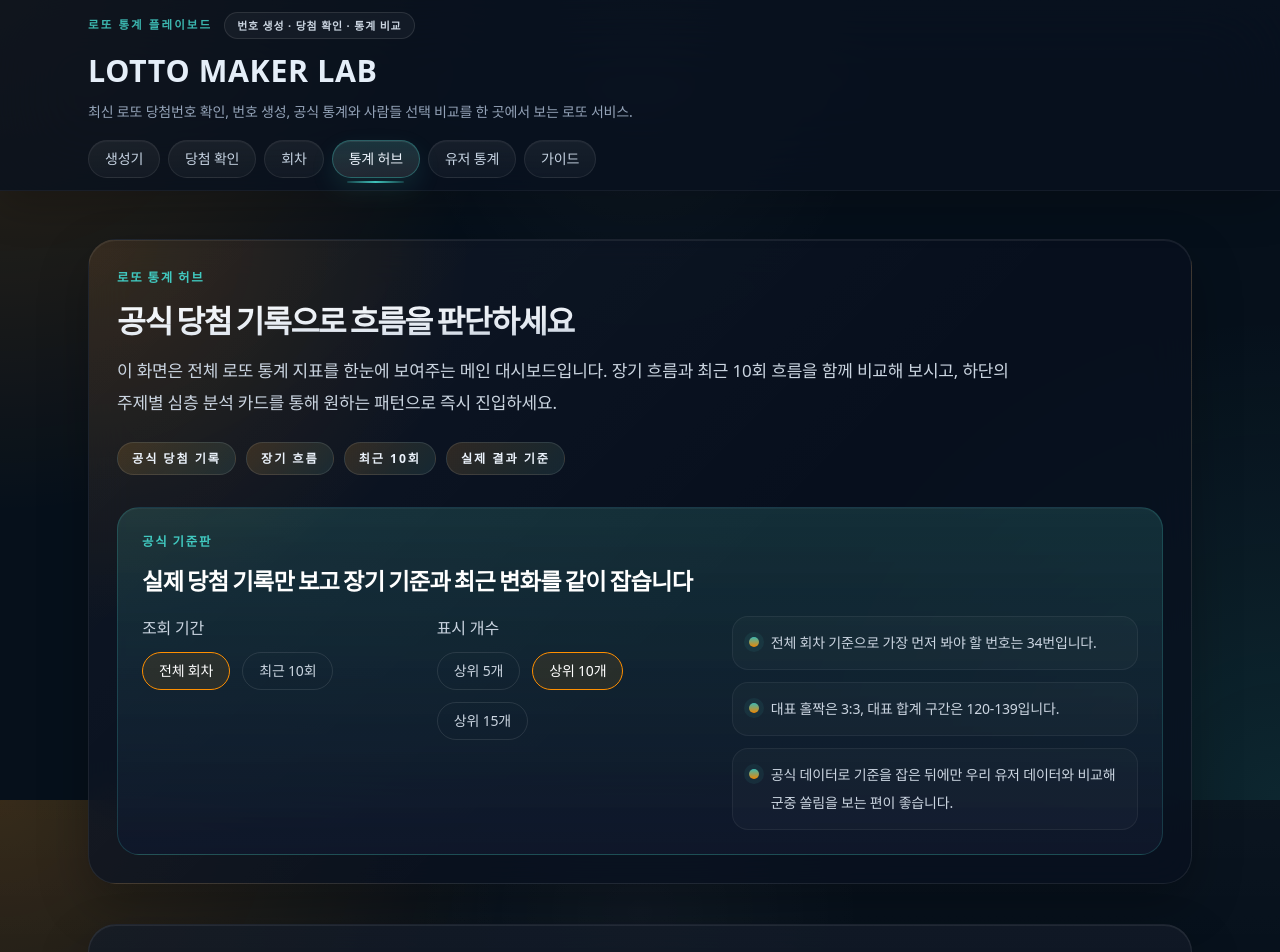
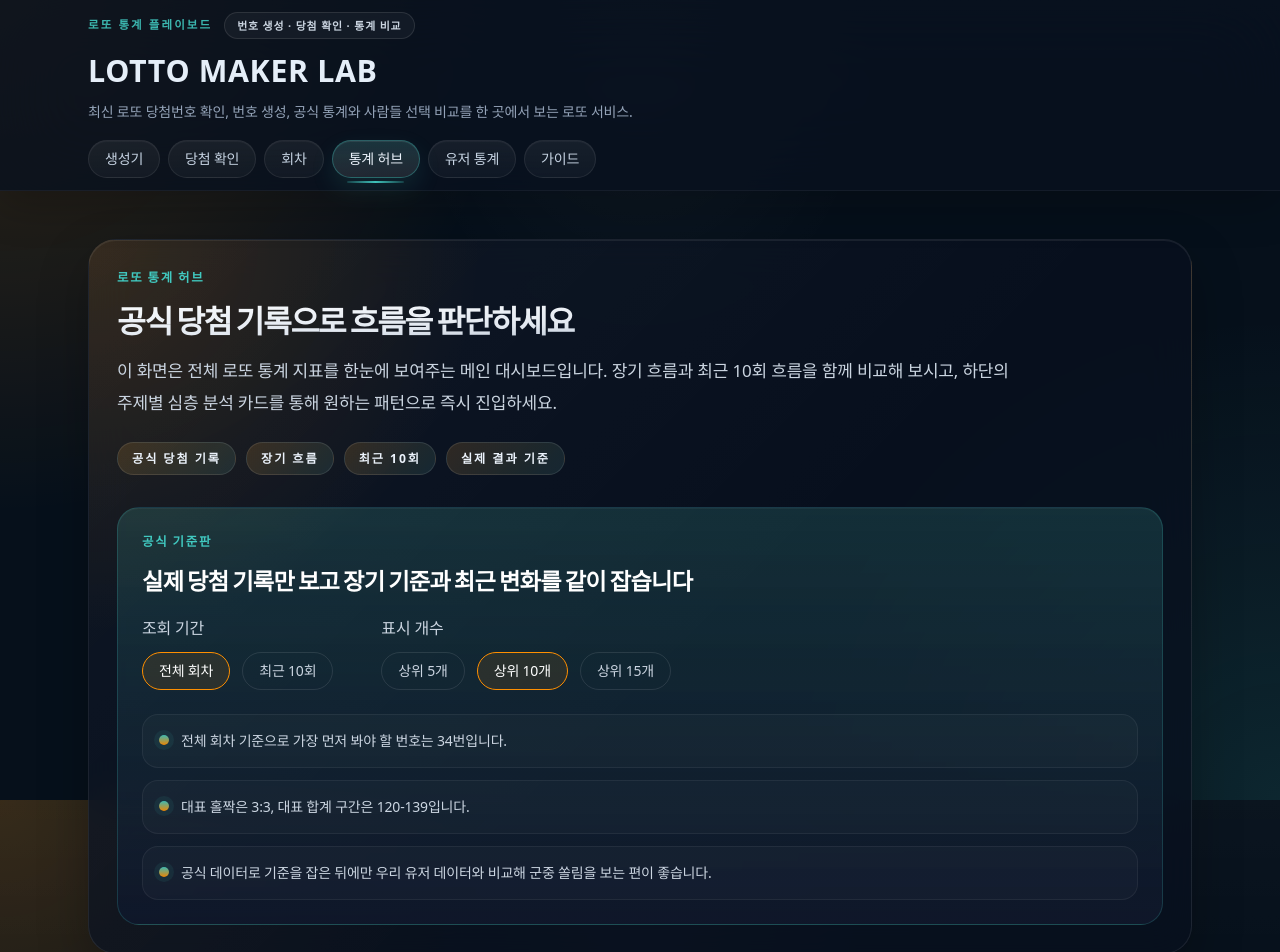
Before and after one commit to jes2751/lotto-maker, a Next.js app: page /stats in a window 1280 px wide. Shown: the top 952 px of the page. Built offline with nearby package versions, Linux system fonts and the light colour scheme; no server answers.

Commit message:
style: revert control panel inner layout to horizontal split (top controls, bottom signals)

```diff
--- a/src/app/stats/page.tsx
+++ b/src/app/stats/page.tsx
@@ -124,7 +124,8 @@ export default async function StatsPage({ searchParams }: StatsPageProps) {
           <h2 className="mt-4 text-[1.45rem] font-semibold leading-[1.2] text-white">
             실제 당첨 기록만 보고 장기 기준과 최근 변화를 같이 잡습니다
           </h2>
-          <div className="mt-5 grid gap-6 lg:grid-cols-[1fr_1fr_1.5fr]">
+          <div className="mt-5 flex flex-col gap-6">
+            <div className="flex flex-wrap items-start gap-x-12 gap-y-6">
               <div>
                 <p className="text-base text-slate-300">조회 기간</p>
                 <div className="mt-3 flex flex-wrap gap-3">
@@ -161,6 +162,7 @@ export default async function StatsPage({ searchParams }: StatsPageProps) {
                       상위 {value}개
                     </Link>
                   ))}
+                </div>
               </div>
             </div>
             <div className="grid gap-3">
```
Lines whose indentation alone changed are shown as unchanged.
